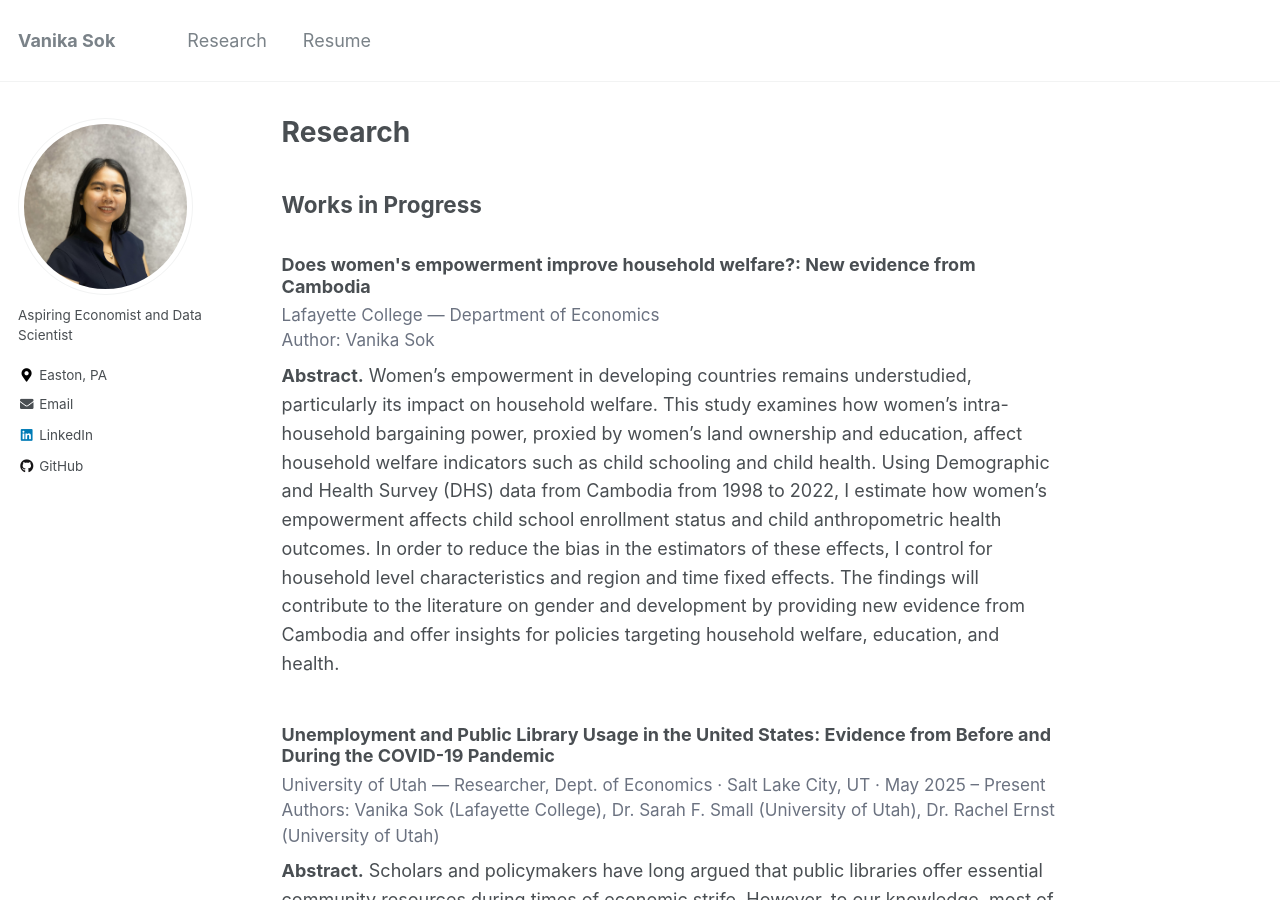
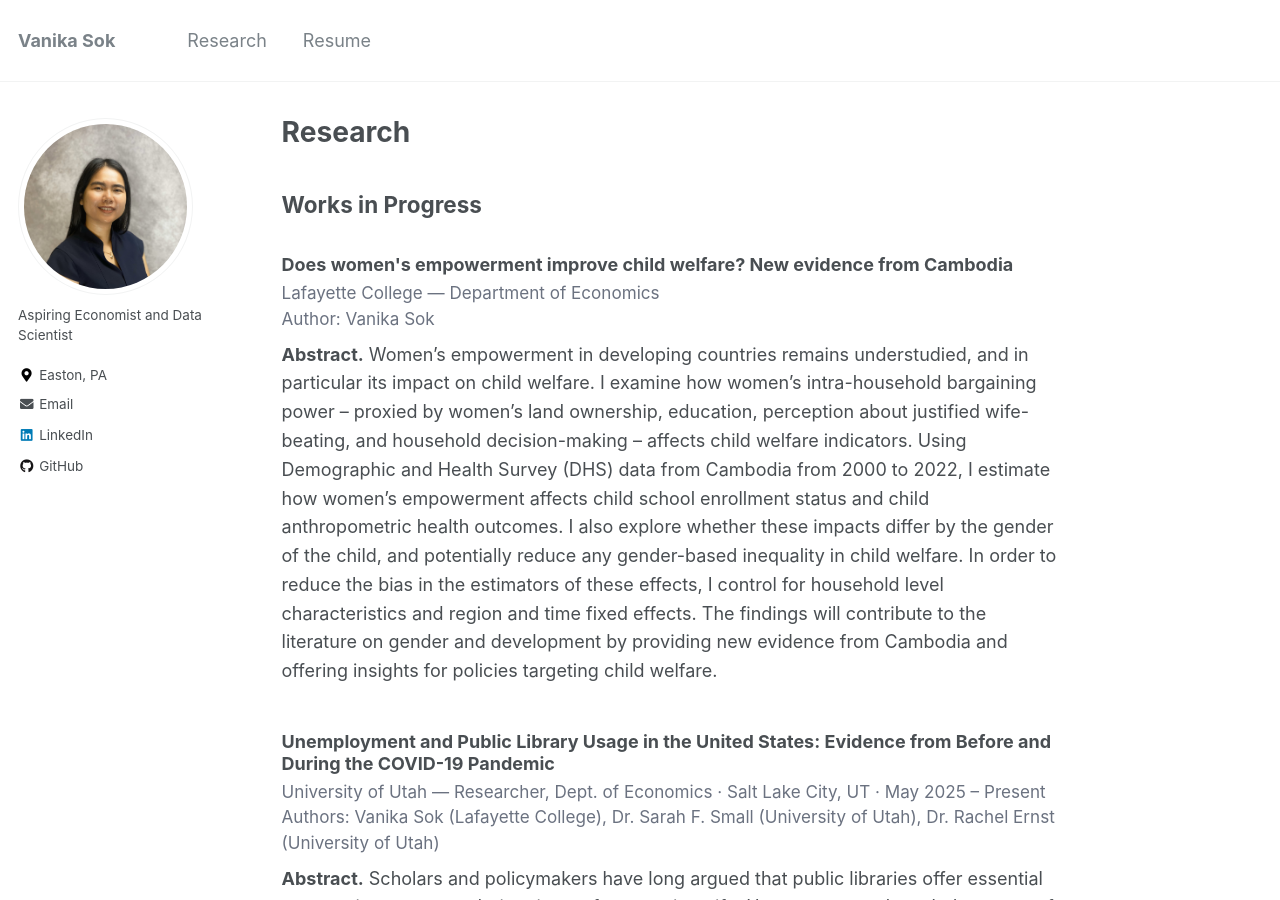
Before and after one commit to Vanika24/Vanika24.github.io, a Jekyll site: the page built from _pages/research.md, in a window 1280 px wide and 900 px high. Built offline with Jekyll 4.4.1, drawn with Linux system fonts in a browser that asks for light colours.

Commit message:
Revise research paper title and abstract
Updated the title and abstract of the research paper on women's empowerment and its impact on child welfare in Cambodia.

```diff
--- a/_pages/research.md
+++ b/_pages/research.md
@@ -23,13 +23,13 @@ author_profile: true
 <div class="research-section">
 <!-- thesis Paper -->
   <div class="research-item" id="wip-care-gaps">
-    <h3>Does women's empowerment improve household welfare?: New evidence from Cambodia</h3>
+    <h3>Does women's empowerment improve child welfare? New evidence from Cambodia</h3>
     <div class="research-meta">
       Lafayette College — Department of Economics<br>
       Author: Vanika Sok
     </div>
     <div class="research-abstract">
-      <strong>Abstract.</strong>  Women’s empowerment in developing countries remains understudied, particularly its impact on household welfare. This study examines how women’s intra-household bargaining power, proxied by women’s land ownership and education, affect household welfare indicators such as child schooling and child health. Using Demographic and Health Survey (DHS) data from Cambodia from 1998 to 2022, I estimate how women’s empowerment affects child school enrollment status and child anthropometric health outcomes. In order to reduce the bias in the estimators of these effects, I control for household level characteristics and region and time fixed effects. The findings will contribute to the literature on gender and development by providing new evidence from Cambodia and offer insights for policies targeting household welfare, education,  and health.
+      <strong>Abstract.</strong>  Women’s empowerment in developing countries remains understudied, and in particular its impact on child welfare. I examine how women’s intra-household bargaining power – proxied by women’s land ownership, education, perception about justified wife-beating, and household decision-making – affects child welfare indicators. Using Demographic and Health Survey (DHS) data from Cambodia from 2000 to 2022, I estimate how women’s empowerment affects child school enrollment status and child anthropometric health outcomes. I also explore whether these impacts differ by the gender of the child, and potentially reduce any gender-based inequality in child welfare. In order to reduce the bias in the estimators of these effects, I control for household level characteristics and region and time fixed effects. The findings will contribute to the literature on gender and development by providing new evidence from Cambodia and offering insights for policies targeting child welfare.
     </div>
   </div>
 
```
